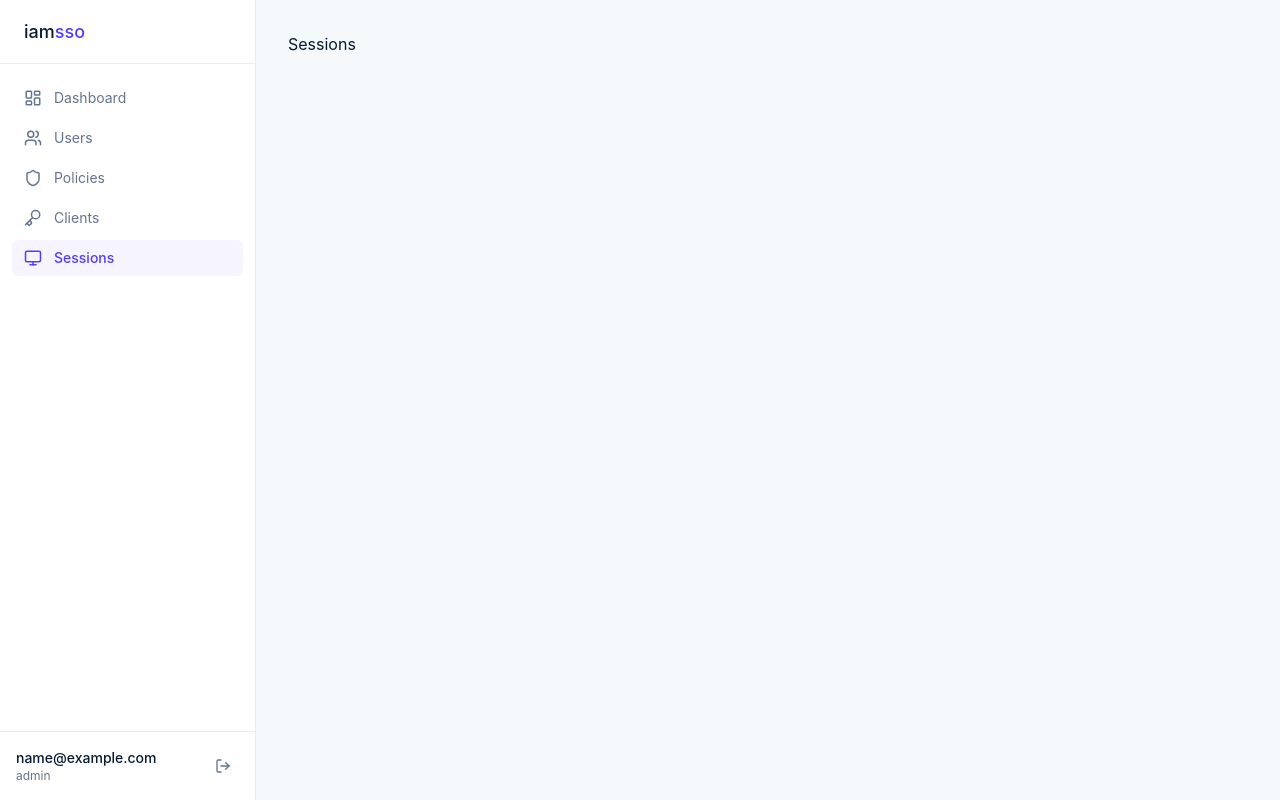
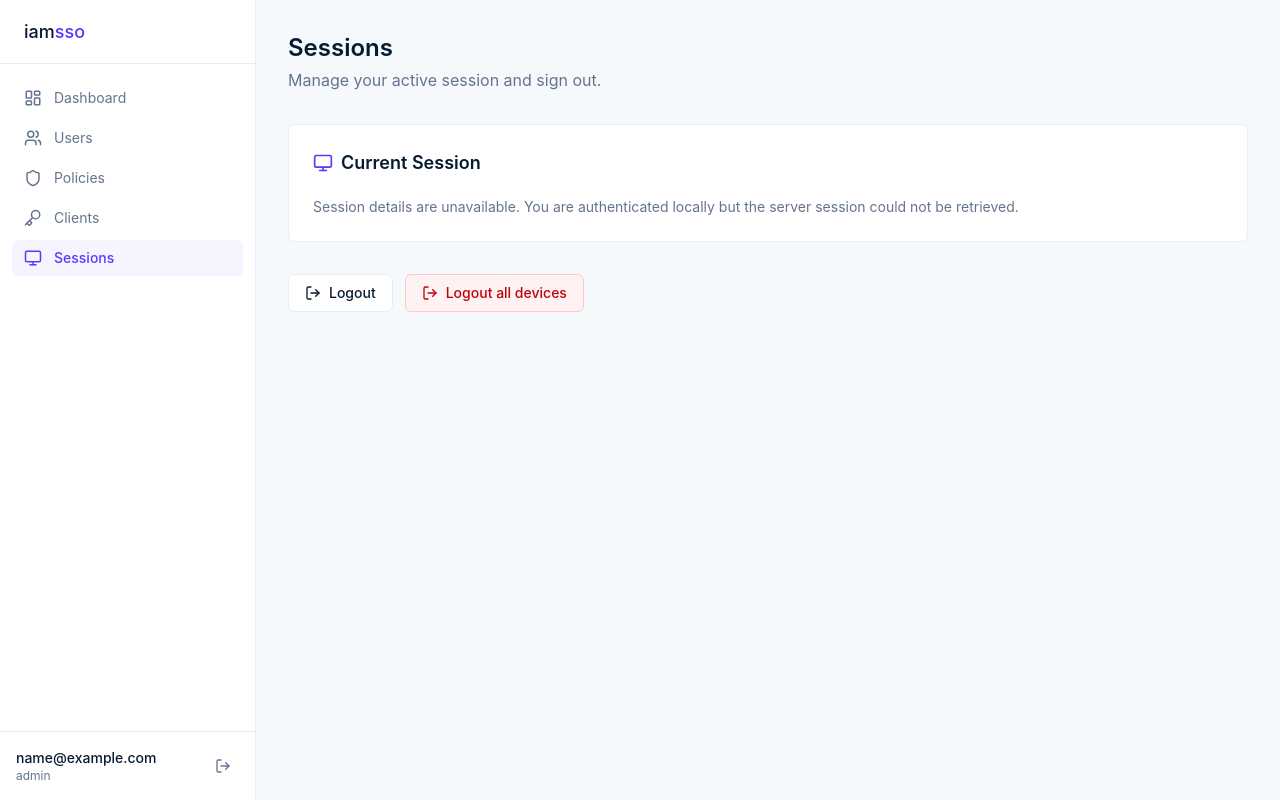
Before and after one commit to chipsi-restaurant/iamsso, a React (Vite) app in the folder frontend/: page /sessions in a window 1280 px wide. Built offline with nearby package versions, Linux system fonts and the light colour scheme; no server answers; sample sign-in values are in the browser's storage.

Commit message:
feat(frontend): implement Sessions page with session info and logout

```diff
--- a/frontend/src/pages/sessions.tsx
+++ b/frontend/src/pages/sessions.tsx
@@ -1,3 +1,122 @@
+import { useState } from 'react'
+import { LogOut, Monitor } from 'lucide-react'
+import { useAuth } from '@/lib/auth-context'
+import { useCurrentSession, useLogout, useLogoutAll } from '@/api/sessions'
+
+function fmt(iso: string) {
+  return new Date(iso).toLocaleString()
+}
+
 export default function SessionsPage() {
-  return <div>Sessions</div>
+  const { user, logout: localLogout } = useAuth()
+  const session = useCurrentSession()
+  const logoutMut = useLogout()
+  const logoutAllMut = useLogoutAll()
+  const [confirmAll, setConfirmAll] = useState(false)
+
+  const handleLogout = () => {
+    logoutMut.mutate(undefined, {
+      onSettled: () => localLogout(),
+    })
+  }
+
+  const handleLogoutAll = () => {
+    logoutAllMut.mutate(undefined, {
+      onSettled: () => localLogout(),
+    })
+  }
+
+  return (
+    <div className="space-y-8">
+      <div>
+        <h1 className="text-2xl font-semibold text-navy">Sessions</h1>
+        <p className="text-body mt-1">Manage your active session and sign out.</p>
+      </div>
+
+      {/* Current session card */}
+      <div className="bg-white border border-border rounded-md p-6">
+        <div className="flex items-center gap-2 mb-5">
+          <Monitor size={20} className="text-purple" />
+          <h2 className="text-lg font-semibold text-navy">Current Session</h2>
+        </div>
+
+        {session.isLoading ? (
+          <p className="text-body text-sm">Loading session info...</p>
+        ) : session.isError ? (
+          <p className="text-body text-sm">
+            Session details are unavailable. You are authenticated locally but the
+            server session could not be retrieved.
+          </p>
+        ) : session.data ? (
+          <div className="grid grid-cols-1 sm:grid-cols-2 gap-x-8 gap-y-3 text-sm">
+            <div>
+              <span className="text-body font-medium">User ID</span>
+              <p className="text-navy mt-0.5 break-all">{user?.sub ?? '—'}</p>
+            </div>
+            <div>
+              <span className="text-body font-medium">Role</span>
+              <p className="text-navy mt-0.5">{user?.role ?? '—'}</p>
+            </div>
+            <div>
+              <span className="text-body font-medium">Scope</span>
+              <p className="text-navy mt-0.5">{user?.scope ?? '—'}</p>
+            </div>
+            <div>
+              <span className="text-body font-medium">Session ID</span>
+              <p className="text-navy mt-0.5 break-all font-mono text-xs">
+                {session.data.sessionId}
+              </p>
+            </div>
+            <div>
+              <span className="text-body font-medium">Created</span>
+              <p className="text-navy mt-0.5">{fmt(session.data.createdAt)}</p>
+            </div>
+            <div>
+              <span className="text-body font-medium">Expires</span>
+              <p className="text-navy mt-0.5">{fmt(session.data.expiresAt)}</p>
+            </div>
+          </div>
+        ) : null}
+      </div>
+
+      {/* Actions */}
+      <div className="flex flex-wrap gap-3">
+        <button
+          onClick={handleLogout}
+          disabled={logoutMut.isPending}
+          className="inline-flex items-center gap-2 rounded-md border border-border bg-white px-4 py-2 text-sm font-medium text-navy hover:bg-surface transition-colors disabled:opacity-50"
+        >
+          <LogOut size={16} />
+          {logoutMut.isPending ? 'Signing out...' : 'Logout'}
+        </button>
+
+        {!confirmAll ? (
+          <button
+            onClick={() => setConfirmAll(true)}
+            className="inline-flex items-center gap-2 rounded-md bg-red-50 border border-red-200 px-4 py-2 text-sm font-medium text-red-700 hover:bg-red-100 transition-colors"
+          >
+            <LogOut size={16} />
+            Logout all devices
+          </button>
+        ) : (
+          <div className="inline-flex items-center gap-2">
+            <span className="text-sm text-red-700">Are you sure?</span>
+            <button
+              onClick={handleLogoutAll}
+              disabled={logoutAllMut.isPending}
+              className="rounded-md bg-red-600 px-4 py-2 text-sm font-medium text-white hover:bg-red-700 transition-colors disabled:opacity-50"
+            >
+              {logoutAllMut.isPending ? 'Signing out...' : 'Yes, logout everywhere'}
+            </button>
+            <button
+              onClick={() => setConfirmAll(false)}
+              className="rounded-md border border-border bg-white px-4 py-2 text-sm font-medium text-navy hover:bg-surface transition-colors"
+            >
+              Cancel
+            </button>
+          </div>
+        )}
+      </div>
+    </div>
+  )
 }
```
